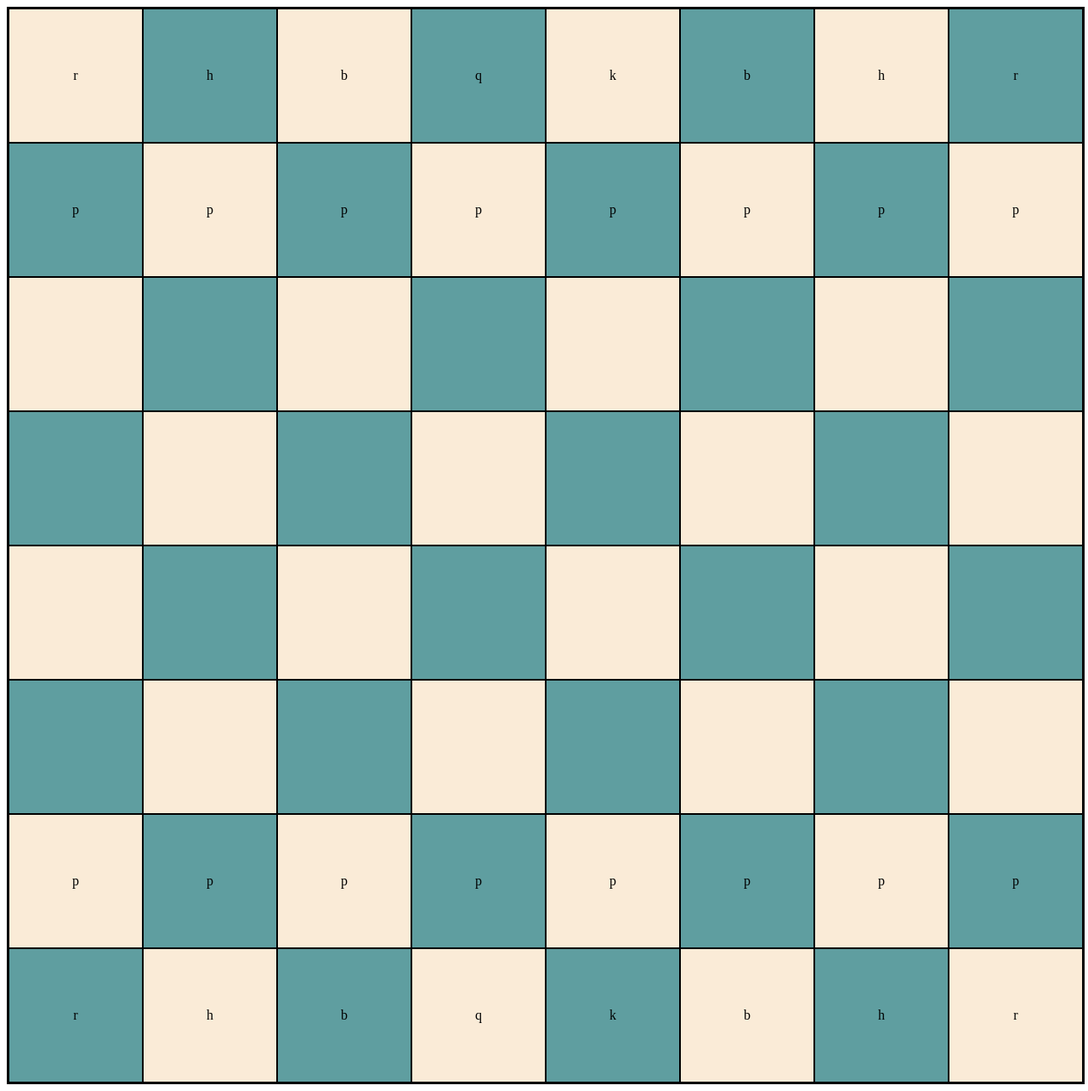
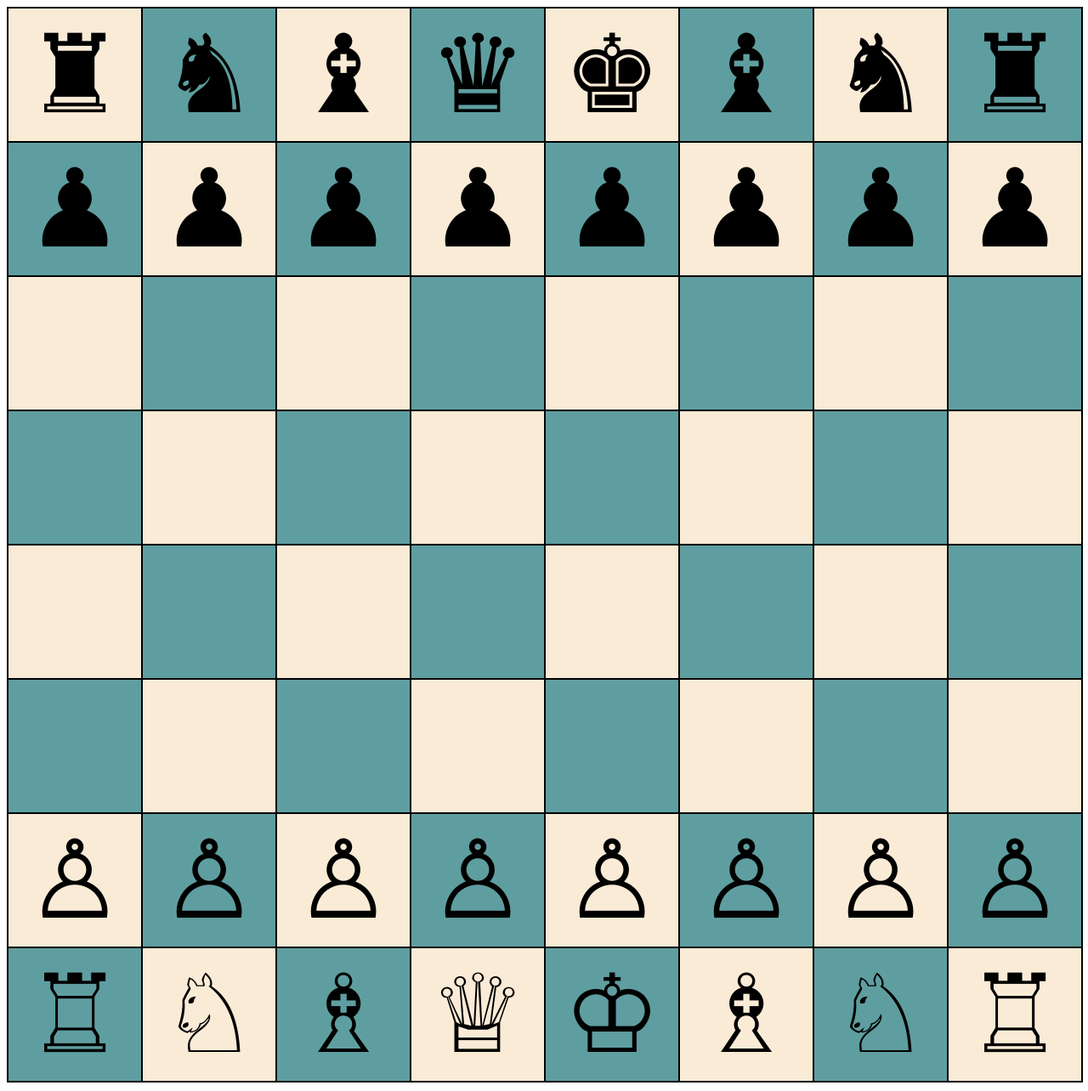
Before and after one commit to lvgmz/chessgame, a plain HTML site: page index.html in a window 1280 px wide. Shown: the whole page at 85% size. Drawn offline with Linux system fonts and the light colour scheme.

Commit message:
added chess pieces and hover effect

```diff
--- a/index.html
+++ b/index.html
@@ -10,24 +10,24 @@
 
     <div class="chessboard">
         <div class="rows">
-            <div id="A8" class="sq">r</div>
-            <div id="B8" class="sq">h</div>
-            <div id="C8" class="sq">b</div>
-            <div id="D8" class="sq">q</div>
-            <div id="E8" class="sq">k</div>
-            <div id="F8" class="sq">b</div>
-            <div id="G8" class="sq">h</div>
-            <div id="H8" class="sq">r</div>
+            <div id="A8" class="sq">♜</div>
+            <div id="B8" class="sq">♞</div>
+            <div id="C8" class="sq">♝</div>
+            <div id="D8" class="sq">♛</div>
+            <div id="E8" class="sq">♚</div>
+            <div id="F8" class="sq">♝</div>
+            <div id="G8" class="sq">♞</div>
+            <div id="H8" class="sq">♜</div>
         </div>
         <div class="rows">
-            <div id="A7" class="sq">p</div>
-            <div id="B7" class="sq">p</div>
-            <div id="C7" class="sq">p</div>
-            <div id="D7" class="sq">p</div>
-            <div id="E7" class="sq">p</div>
-            <div id="F7" class="sq">p</div>
-            <div id="G7" class="sq">p</div>
-            <div id="H7" class="sq">p</div>
+            <div id="A7" class="sq">♟</div>
+            <div id="B7" class="sq">♟</div>
+            <div id="C7" class="sq">♟</div>
+            <div id="D7" class="sq">♟</div>
+            <div id="E7" class="sq">♟</div>
+            <div id="F7" class="sq">♟</div>
+            <div id="G7" class="sq">♟</div>
+            <div id="H7" class="sq">♟</div>
         </div>
         <div class="rows">
             <div id="A6" class="sq"></div>
@@ -70,24 +70,24 @@
             <div id="H3" class="sq"></div>
         </div>
         <div class="rows">
-            <div id="A2" class="sq">p</div>
-            <div id="B2" class="sq">p</div>
-            <div id="C2" class="sq">p</div>
-            <div id="D2" class="sq">p</div>
-            <div id="E2" class="sq">p</div>
-            <div id="F2" class="sq">p</div>
-            <div id="G2" class="sq">p</div>
-            <div id="H2" class="sq">p</div>
+            <div id="A2" class="sq">♙</div>
+            <div id="B2" class="sq">♙</div>
+            <div id="C2" class="sq">♙</div>
+            <div id="D2" class="sq">♙</div>
+            <div id="E2" class="sq">♙</div>
+            <div id="F2" class="sq">♙</div>
+            <div id="G2" class="sq">♙</div>
+            <div id="H2" class="sq">♙</div>
         </div>
         <div class="rows">
-            <div id="A1" class="sq">r</div>
-            <div id="B1" class="sq">h</div>
-            <div id="C1" class="sq">b</div>
-            <div id="D1" class="sq">q</div>
-            <div id="E1" class="sq">k</div>
-            <div id="F1" class="sq">b</div>
-            <div id="G1" class="sq">h</div>
-            <div id="H1" class="sq">r</div>
+            <div id="A1" class="sq">♖</div>
+            <div id="B1" class="sq">♘</div>
+            <div id="C1" class="sq">♗</div>
+            <div id="D1" class="sq">♕</div>
+            <div id="E1" class="sq">♔</div>
+            <div id="F1" class="sq">♗</div>
+            <div id="G1" class="sq">♘</div>
+            <div id="H1" class="sq">♖</div>
         </div>
     </div>
 
--- a/style.css
+++ b/style.css
@@ -1,5 +1,5 @@
 .chessboard {
-    border: 2px solid black;
+    border: 1px solid black;
     width: 100%;
     height: 100%;
 }
@@ -14,10 +14,15 @@
     flex: 1 0 12.5%;
     aspect-ratio: 1;
     box-sizing: border-box;
-    border: 0.5px solid black;
+    border: 1px solid black;
     display: flex;
     justify-content: center;
     align-items: center;
+    font-size: 10vw;
+}
+
+.sq:hover{
+    border: 1px solid red;
 }
 
 #A8, #C8, #E8, #G8, #B7, #D7, #F7, #H7,
```
